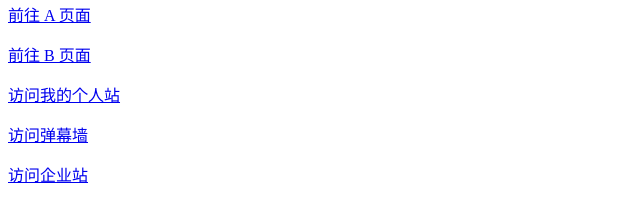
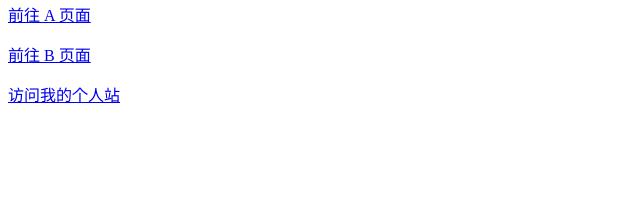
Before and after one commit to Chika188/static, a plain HTML site: page index.html in a window 1280 px wide. Shown: the part 87-308 px from the top of the page, without its empty margins (0-640 px from the left). Drawn offline with Linux system fonts and the light colour scheme.

Commit message:
fix: 路径修改

```diff
--- a/index.html
+++ b/index.html
@@ -20,15 +20,7 @@
         <a href="b.html">前往 B 页面</a>
     </p>
     <p>
-        <a href="personal-website.html" class="personal-site-link">访问我的个人站</a>
-    </p>
-
-    <p>
-        <a href="./elastic-curtain-wall/elastic-curtain-wall.html" class="personal-site-link">访问弹幕墙</a>
-    </p>
-
-        <p>
-        <a href="./enterprise-website/index/index.html" class="personal-site-link">访问企业站</a>
+        <a href="./others/personal-website.html" class="personal-site-link">访问我的个人站</a>
     </p>
 
 </body>
```
